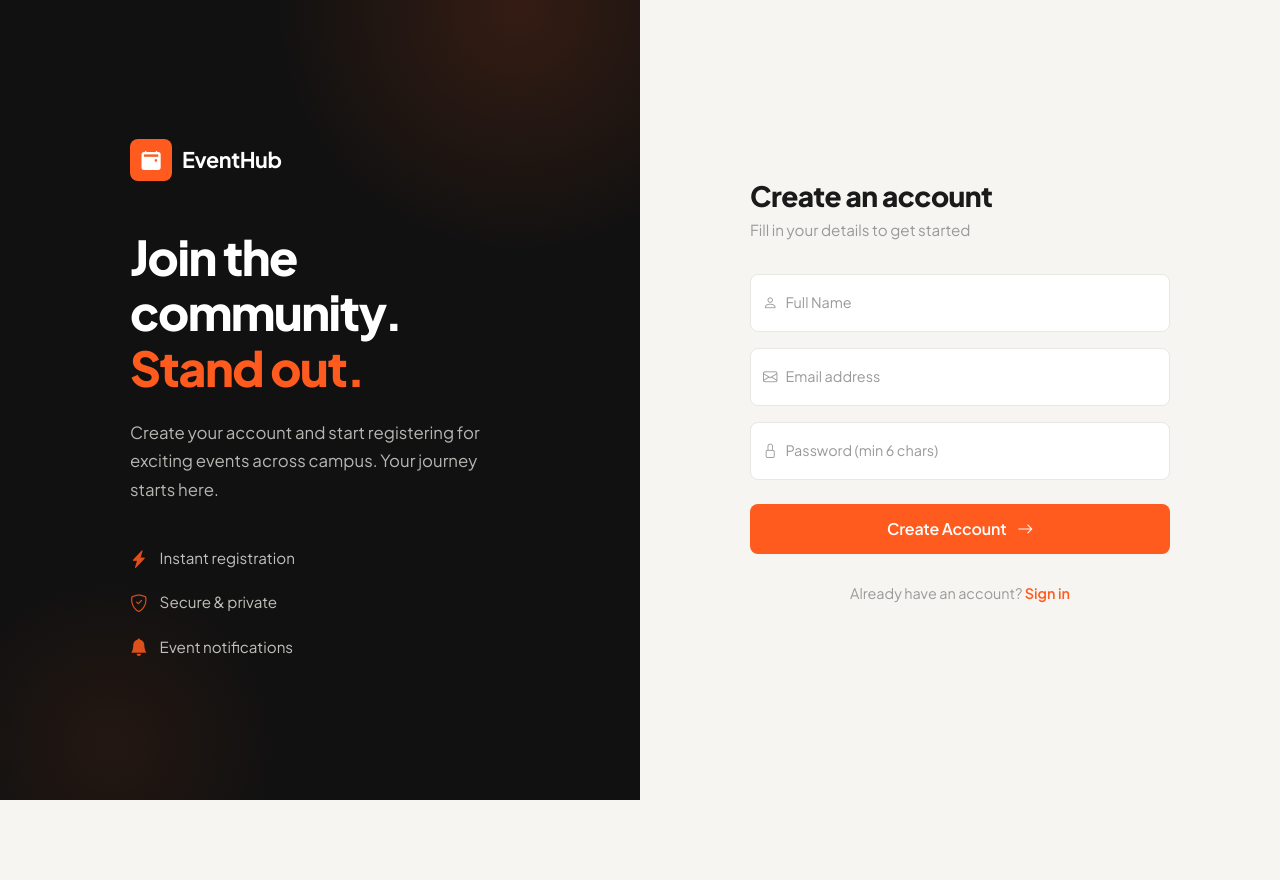
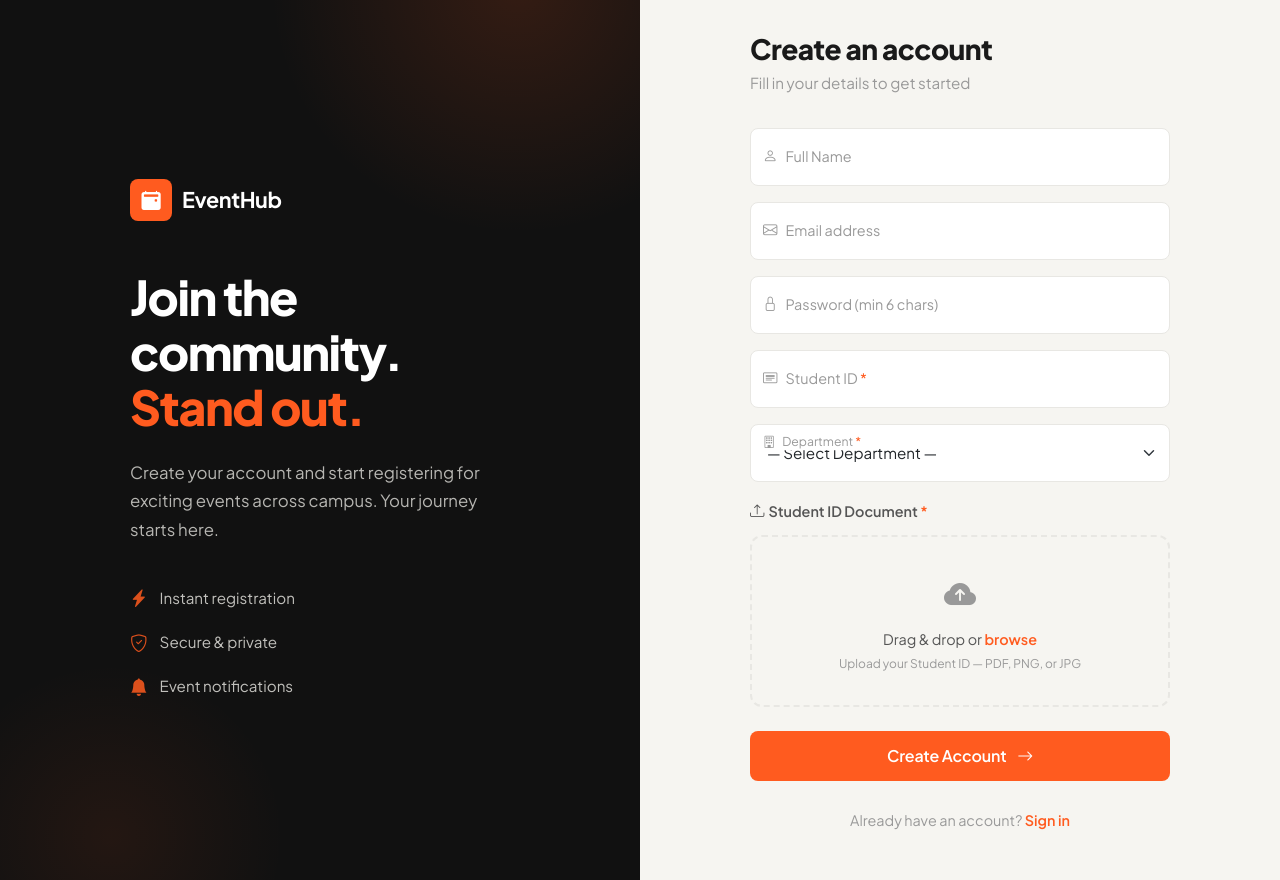
Before and after one commit to rosh-devs/aws-student-event-reg, a Flask app: page /register in a window 1280 px wide. Before the commit the page ends 800 px from the top, so only its background shows below. Run offline with Flask 3, Linux system fonts and the light colour scheme.

Commit message:
last update

```diff
--- a/app.py
+++ b/app.py
@@ -20,6 +20,7 @@ S3_BUCKET_NAME = "your-s3-bucket-name"
 s3_client = boto3.client('s3')
 
 ALLOWED_EXTENSIONS = {"pdf", "png", "jpg", "jpeg"}
+ALLOWED_DEPARTMENTS = {"CSE", "ME", "CE", "EC", "AH", "EEE"}
 
 def _allowed_file(filename):
     return "." in filename and filename.rsplit(".", 1)[1].lower() in ALLOWED_EXTENSIONS
@@ -51,7 +52,10 @@ def init_db():
                 id INT AUTO_INCREMENT PRIMARY KEY,
                 name VARCHAR(100) NOT NULL,
                 email VARCHAR(120) UNIQUE NOT NULL,
-                password VARCHAR(255) NOT NULL
+                password VARCHAR(255) NOT NULL,
+                student_id VARCHAR(100) NOT NULL,
+                department VARCHAR(10) NOT NULL,
+                student_id_file VARCHAR(255)
             )
         """)
         cursor.execute("""
@@ -59,7 +63,10 @@ def init_db():
                 id VARCHAR(50) PRIMARY KEY,
                 title VARCHAR(150) NOT NULL,
                 description TEXT,
-                date VARCHAR(50)
+                date VARCHAR(50),
+                category VARCHAR(50),
+                location VARCHAR(150),
+                capacity INT
             )
         """)
         cursor.execute("""
@@ -118,7 +125,12 @@ def login():
         conn.close()
 
         if user:
-            session["user"] = {"name": user["name"], "email": user["email"]}
+            session["user"] = {
+                "name": user["name"],
+                "email": user["email"],
+                "student_id": user["student_id"],
+                "department": user["department"],
+            }
             flash(f"Welcome back, {user['name']}!", "success")
             return redirect(url_for("dashboard"))
         else:
@@ -136,8 +148,10 @@ def register():
         name = request.form.get("name", "").strip()
         email = request.form.get("email", "").strip().lower()
         password = request.form.get("password", "").strip()
+        student_id = request.form.get("student_id", "").strip()
+        department = request.form.get("department", "").strip().upper()
 
-        if not name or not email or not password:
+        if not name or not email or not password or not student_id or not department:
             flash("All fields are required.", "danger")
             return redirect(url_for("register"))
 
@@ -149,22 +163,55 @@ def register():
             flash("Password must be at least 6 characters.", "danger")
             return redirect(url_for("register"))
 
-        conn = get_db_connection()
-        with conn.cursor() as cursor:
-            cursor.execute("SELECT * FROM users WHERE email = %s", (email,))
-            if cursor.fetchone():
-                flash("An account with that email already exists.", "danger")
-                conn.close()
+        if department not in ALLOWED_DEPARTMENTS:
+            flash("Please select a valid department.", "danger")
+            return redirect(url_for("register"))
+
+        # Handle Student ID file upload to S3
+        student_id_filename = None
+        file = request.files.get("student_id_file")
+
+        if file and file.filename:
+            if _allowed_file(file.filename):
+                original_fname = secure_filename(file.filename)
+                timestamp = datetime.now().strftime("%Y%m%d%H%M%S")
+                student_id_filename = f"student_ids/{timestamp}_{original_fname}"
+
+                try:
+                    s3_client.upload_fileobj(
+                        file,
+                        S3_BUCKET_NAME,
+                        student_id_filename,
+                        ExtraArgs={'ContentType': file.content_type}
+                    )
+                except ClientError as e:
+                    print(f"S3 Upload Error: {e}")
+                    flash("There was an error uploading your Student ID. Please try again.", "danger")
+                    return redirect(url_for("register"))
+            else:
+                flash("Invalid file type. Only PDF, PNG, and JPG are allowed.", "danger")
                 return redirect(url_for("register"))
 
-            cursor.execute("INSERT INTO users (name, email, password) VALUES (%s, %s, %s)", (name, email, password))
-            conn.commit()
-        conn.close()
+        conn = get_db_connection()
+        try:
+            with conn.cursor() as cursor:
+                cursor.execute("SELECT * FROM users WHERE email = %s", (email,))
+                if cursor.fetchone():
+                    flash("An account with that email already exists.", "danger")
+                    return redirect(url_for("register"))
+
+                cursor.execute(
+                    "INSERT INTO users (name, email, password, student_id, department, student_id_file) VALUES (%s, %s, %s, %s, %s, %s)",
+                    (name, email, password, student_id, department, student_id_filename)
+                )
+                conn.commit()
+        finally:
+            conn.close()
 
         flash("Account created successfully! Please log in.", "success")
         return redirect(url_for("login"))
 
-    return render_template("register.html")
+    return render_template("register.html", departments=sorted(ALLOWED_DEPARTMENTS))
 
 @app.route("/logout")
 def logout():
@@ -220,50 +267,26 @@ def register_event():
         return redirect(url_for("dashboard"))
 
     conn = get_db_connection()
-    with conn.cursor() as cursor:
-        cursor.execute("SELECT * FROM registrations WHERE email = %s AND event_id = %s", (user_email, event_id))
-        if cursor.fetchone():
-            flash("You are already registered for this event.", "warning")
-            conn.close()
-            return redirect(url_for("dashboard"))
+    try:
+        with conn.cursor() as cursor:
+            cursor.execute("SELECT * FROM registrations WHERE email = %s AND event_id = %s", (user_email, event_id))
+            if cursor.fetchone():
+                flash("You are already registered for this event.", "warning")
+                return redirect(url_for("dashboard"))
 
-    file_name = None
-    file = request.files.get("student_id")
+            cursor.execute(
+                "INSERT INTO registrations (email, event_id, registered_at) VALUES (%s, %s, %s)",
+                (user_email, event_id, datetime.now())
+            )
+            cursor.execute("SELECT title FROM events WHERE id = %s", (event_id,))
+            event = cursor.fetchone()
+            conn.commit()
 
-    if file and file.filename:
-        if _allowed_file(file.filename):
-            original_fname = secure_filename(file.filename)
-            timestamp = datetime.now().strftime("%Y%m%d%H%M%S")
-            file_name = f"{timestamp}_{original_fname}"
-
-            try:
-                s3_client.upload_fileobj(
-                    file,
-                    S3_BUCKET_NAME,
-                    file_name,
-                    ExtraArgs={'ContentType': file.content_type}
-                )
-            except ClientError as e:
-                print(f"S3 Upload Error: {e}")
-                flash("There was an error uploading your file. Please try again.", "danger")
-                return redirect(url_for("dashboard"))
-        else:
-            flash("Invalid file type. Only PDF, PNG, and JPG are allowed.", "danger")
-            return redirect(url_for("dashboard"))
-
-    with conn.cursor() as cursor:
-        cursor.execute(
-            "INSERT INTO registrations (email, event_id, registered_at, file_uploaded) VALUES (%s, %s, %s, %s)",
-            (user_email, event_id, datetime.now(), file_name)
-        )
-        cursor.execute("SELECT title FROM events WHERE id = %s", (event_id,))
-        event = cursor.fetchone()
-        conn.commit()
-    conn.close()
-
-    event_title = event["title"] if event else "the event"
-    flash(f"Successfully registered for {event_title}!", "success")
-    return redirect(url_for("dashboard"))
+        event_title = event["title"] if event else "the event"
+        flash(f"Successfully registered for {event_title}!", "success")
+        return redirect(url_for("dashboard"))
+    finally:
+        conn.close()
 
 @app.route("/leave/<event_id>", methods=["POST"])
 @login_required
--- /dev/null
+++ b/requirements.txt
@@ -0,0 +1,4 @@
+flask
+boto3
+pymysql
+werkzeug
--- a/static/css/styles.css
+++ b/static/css/styles.css
@@ -262,6 +262,26 @@ code {
     font-size: 0.9rem;
     color: var(--eh-ink-muted);
 }
+.auth-form-wrapper .form-select {
+    border: 1.5px solid var(--eh-border);
+    border-radius: var(--radius-sm);
+    font-family: var(--font-display);
+    font-size: 0.95rem;
+    padding: 0.85rem 1rem;
+    transition: var(--transition);
+    background-color: var(--eh-bg-card);
+}
+.auth-form-wrapper .form-select:focus {
+    border-color: var(--eh-accent);
+    box-shadow: 0 0 0 3px var(--eh-accent-light);
+}
+.auth-form-wrapper .form-label {
+    font-size: 0.9rem;
+    color: var(--eh-ink-soft);
+}
+.auth-form-wrapper .eh-file-drop {
+    margin-top: 0.25rem;
+}
 
 /* Accent button */
 .btn-accent {
@@ -355,6 +375,19 @@ code {
     background: var(--eh-ink);
     color: #fff;
     border-color: var(--eh-ink);
+}
+
+.eh-dept-badge {
+    font-family: var(--font-mono);
+    font-size: 0.68rem;
+    font-weight: 600;
+    text-transform: uppercase;
+    letter-spacing: 0.06em;
+    color: var(--eh-accent);
+    background: var(--eh-accent-light);
+    padding: 2px 8px;
+    border-radius: var(--radius-pill);
+    margin-left: 4px;
 }
 
 /* ---------------------------------------------------------------------------
--- a/static/js/app.js
+++ b/static/js/app.js
@@ -13,13 +13,15 @@ document.addEventListener("DOMContentLoaded", () => {
     });
 
     // -----------------------------------------------------------------------
-    // 2. File Drop Zone UX
+    // 2. File Drop Zone UX — Reusable
     // -----------------------------------------------------------------------
-    const dropZone = document.getElementById("fileDropZone");
-    const fileInput = document.getElementById("fileInput");
-    const dropContent = document.getElementById("fileDropContent");
+    function initFileDropZone(dropZoneId, fileInputId, dropContentId) {
+        const dropZone = document.getElementById(dropZoneId);
+        const fileInput = document.getElementById(fileInputId);
+        const dropContent = document.getElementById(dropContentId);
 
-    if (dropZone && fileInput) {
+        if (!dropZone || !fileInput) return;
+
         // Click to open file picker
         dropZone.addEventListener("click", () => fileInput.click());
 
@@ -44,18 +46,19 @@ document.addEventListener("DOMContentLoaded", () => {
             const files = e.dataTransfer.files;
             if (files.length > 0) {
                 fileInput.files = files;
-                showFileName(files[0].name);
+                showFileName(dropContent, files[0].name);
             }
         });
 
         // Handle file input change
         fileInput.addEventListener("change", () => {
             if (fileInput.files.length > 0) {
-                showFileName(fileInput.files[0].name);
+                showFileName(dropContent, fileInput.files[0].name);
             }
         });
+    }
 
-        function showFileName(name) {
+    function showFileName(dropContent, name) {
         if (dropContent) {
             dropContent.innerHTML = `
                 <i class="bi bi-file-earmark-check-fill eh-file-icon text-accent"></i>
@@ -64,7 +67,10 @@ document.addEventListener("DOMContentLoaded", () => {
             `;
         }
     }
-    }
+
+    // Initialize file drop zones (dashboard + register page)
+    initFileDropZone("fileDropZone", "fileInput", "fileDropContent");
+    initFileDropZone("regFileDropZone", "regFileInput", "regFileDropContent");
 
     // -----------------------------------------------------------------------
     // 3. Animate KPI cards on scroll
--- a/templates/register.html
+++ b/templates/register.html
@@ -44,7 +44,7 @@
                     <h2 class="auth-form-title">Create an account</h2>
                     <p class="auth-form-subtitle">Fill in your details to get started</p>
 
-                    <form method="POST" action="{{ url_for('register') }}" id="registerForm" autocomplete="off">
+                    <form method="POST" action="{{ url_for('register') }}" id="registerForm" autocomplete="off" enctype="multipart/form-data">
                         <div class="form-floating mb-3">
                             <input type="text" class="form-control" id="regName" name="name" placeholder="Full Name" required>
                             <label for="regName"><i class="bi bi-person me-2"></i>Full Name</label>
@@ -55,9 +55,36 @@
                             <label for="regEmail"><i class="bi bi-envelope me-2"></i>Email address</label>
                         </div>
 
-                        <div class="form-floating mb-4">
+                        <div class="form-floating mb-3">
                             <input type="password" class="form-control" id="regPassword" name="password" placeholder="Password" minlength="6" required>
                             <label for="regPassword"><i class="bi bi-lock me-2"></i>Password (min 6 chars)</label>
+                        </div>
+
+                        <div class="form-floating mb-3">
+                            <input type="text" class="form-control" id="regStudentId" name="student_id" placeholder="Student ID" required>
+                            <label for="regStudentId"><i class="bi bi-card-heading me-2"></i>Student ID <span class="text-accent">*</span></label>
+                        </div>
+
+                        <div class="form-floating mb-3">
+                            <select class="form-select" id="regDepartment" name="department" required>
+                                <option value="" disabled selected>— Select Department —</option>
+                                {% for dept in departments %}
+                                <option value="{{ dept }}">{{ dept }}</option>
+                                {% endfor %}
+                            </select>
+                            <label for="regDepartment"><i class="bi bi-building me-2"></i>Department <span class="text-accent">*</span></label>
+                        </div>
+
+                        <div class="mb-4">
+                            <label class="form-label fw-semibold" for="regStudentIdFile"><i class="bi bi-upload me-1"></i>Student ID Document <span class="text-accent">*</span></label>
+                            <div class="eh-file-drop" id="regFileDropZone">
+                                <input type="file" name="student_id_file" id="regFileInput" accept=".pdf,.png,.jpg,.jpeg" class="eh-file-input">
+                                <div class="eh-file-drop-content" id="regFileDropContent">
+                                    <i class="bi bi-cloud-arrow-up-fill eh-file-icon"></i>
+                                    <p class="eh-file-text">Drag & drop or <span class="text-accent fw-semibold">browse</span></p>
+                                    <p class="eh-file-hint">Upload your Student ID — PDF, PNG, or JPG</p>
+                                </div>
+                            </div>
                         </div>
 
                         <button type="submit" id="registerBtn" class="btn btn-accent w-100 btn-lg">
```
Also changed, not shown: templates/dashboard.html (+3 -14 lines), README.md. Lines whose indentation alone changed are shown as unchanged.
